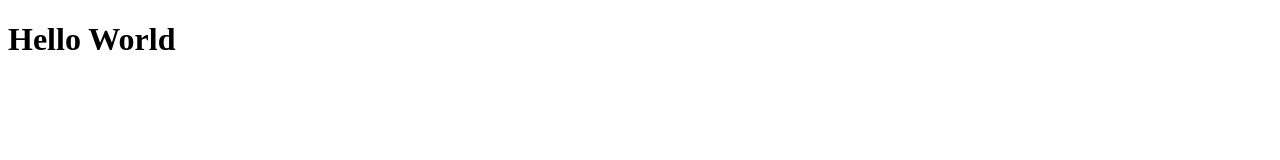
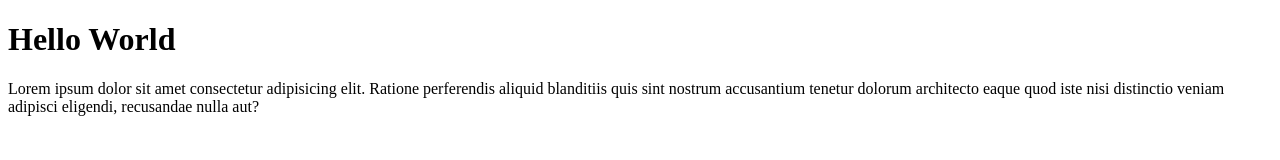
Before and after one commit to Jake7Hunter/hello-world, a plain HTML site: page index.html in a window 1280 px wide. Drawn offline with Linux system fonts and the light colour scheme.

Commit message:
added more content

```diff
--- a/index.html
+++ b/index.html
@@ -8,5 +8,6 @@
 </head>
 <body>
     <h1>Hello World</h1>
+    <p>Lorem ipsum dolor sit amet consectetur adipisicing elit. Ratione perferendis aliquid blanditiis quis sint nostrum accusantium tenetur dolorum architecto eaque quod iste nisi distinctio veniam adipisci eligendi, recusandae nulla aut?</p>
 </body>
 </html>
```
